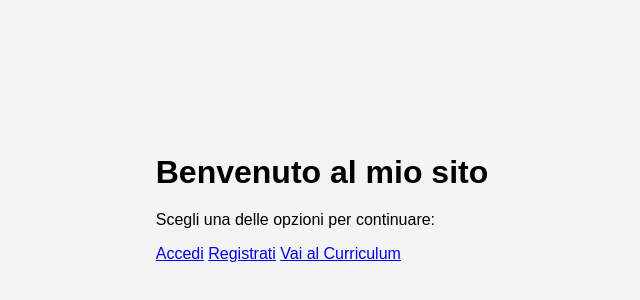
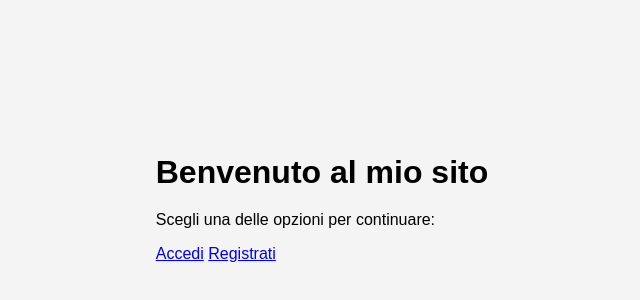
Before and after one commit to YK-source325/KY, a plain HTML site: page index.html in a window 1280 px wide. Shown: the part 210-510 px from the top of the page, without its empty margins (318-958 px from the left). Drawn offline with Linux system fonts and the light colour scheme.

Commit message:
Update index.html

```diff
--- a/index.html
+++ b/index.html
@@ -12,7 +12,5 @@
         <p>Scegli una delle opzioni per continuare:</p>
         <a href="login.html" class="button">Accedi</a>
         <a href="register.html" class="button">Registrati</a>
-        <a href="resume.html" class="button">Vai al Curriculum</a>
-    </div>
 </body>
 </html>
```
